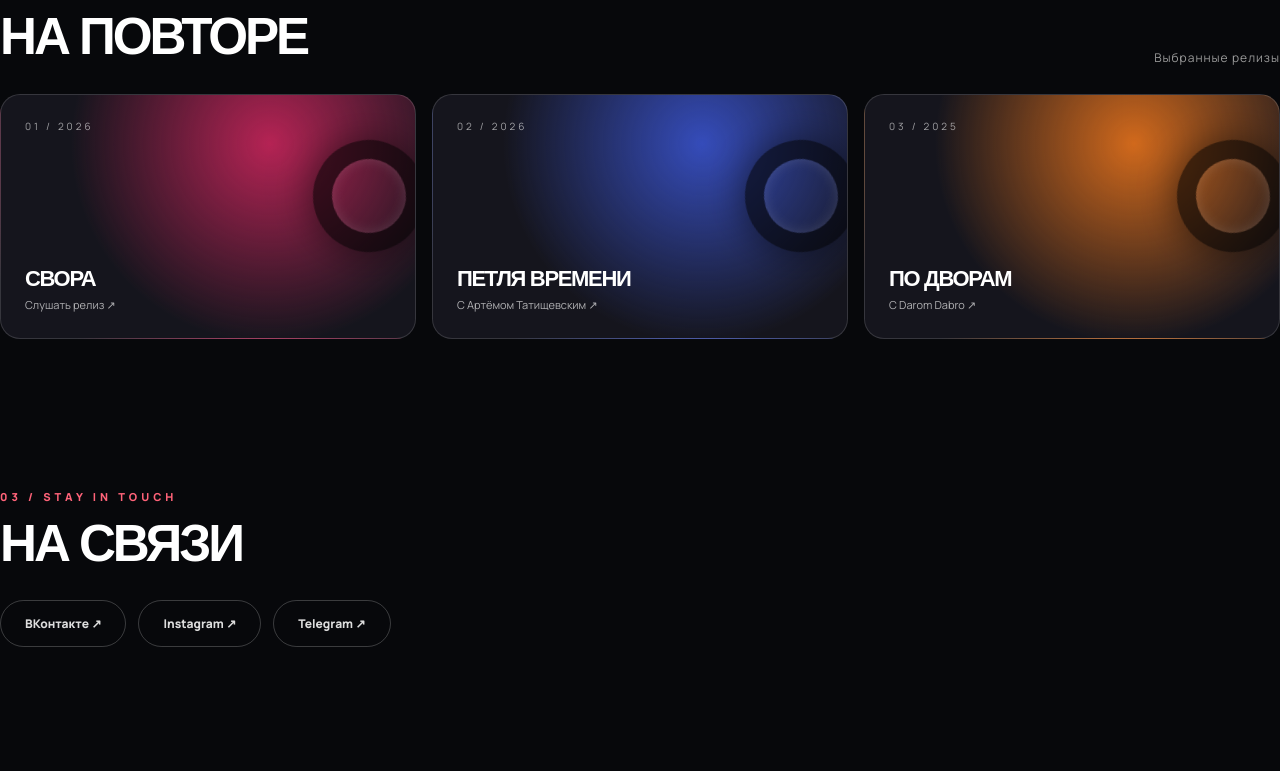
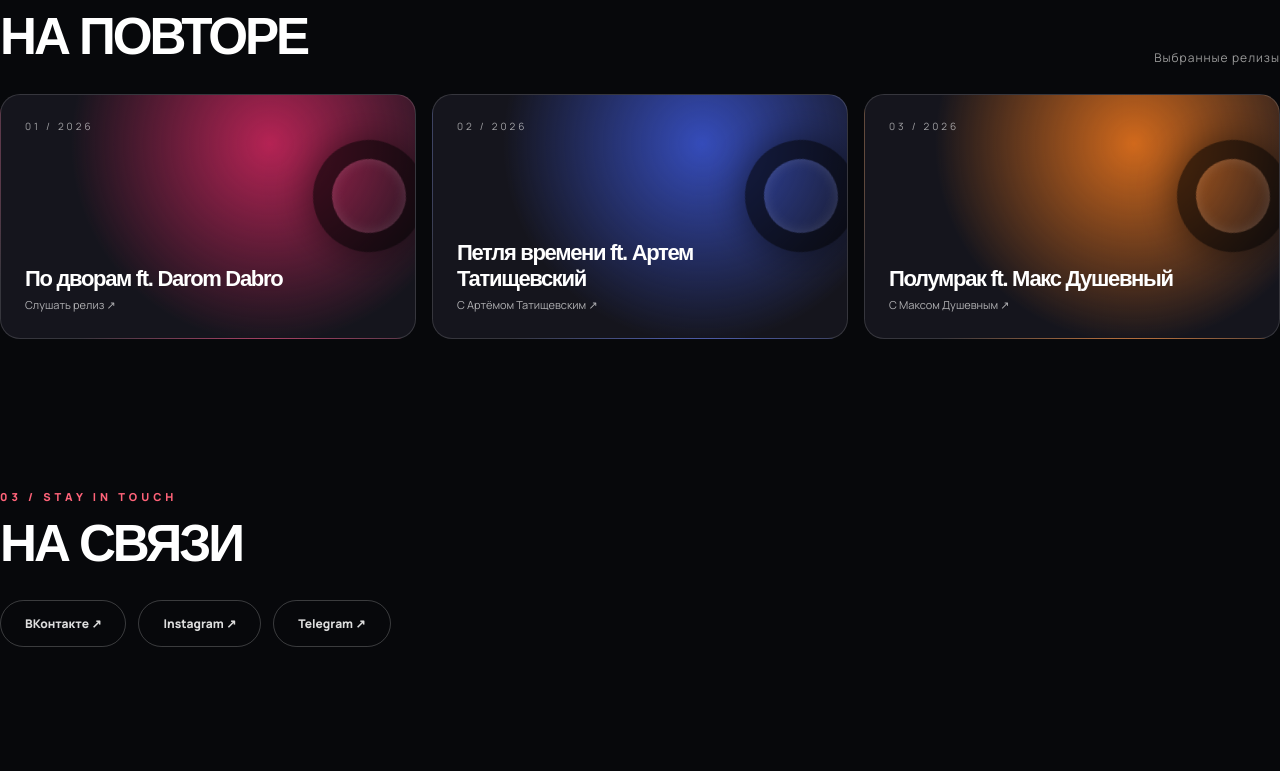
Before and after one commit to andreikuzmin1996-cloud/willtox-wt, a plain HTML site: page index.html in a window 1280 px wide. Shown: the part 1291-2062 px from the top of the page. Drawn offline with Linux system fonts and the light colour scheme; a web font is replaced by a local one.

Commit message:
Update featured tracks with three Yandex Music links

```diff
--- a/index.html
+++ b/index.html
@@ -9,9 +9,9 @@
 <a class="platform" data-edit-link="link_05" href="https://audiomack.com/willtox-wt" style="--glow:#e58117" target="_blank" rel="noopener"><div class="p-icon">A</div><div class="p-copy"><strong>Audiomack</strong><small>Профиль артиста</small></div><span class="arrow">↗</span></a>
 <a class="platform" data-edit-link="link_06" href="https://ok.ru/music/artist/122903864599054" style="--glow:#d85514" target="_blank" rel="noopener"><div class="p-icon">OK</div><div class="p-copy"><strong>Одноклассники</strong><small>Все треки</small></div><span class="arrow">↗</span></a></div></section>
 <section class="section container" id="tracks"><div class="section-head"><div><div class="kicker">02 / Selected tracks</div><h2>НА ПОВТОРЕ</h2></div><div class="meta">Выбранные релизы</div></div><div class="releases">
-<a class="release" data-edit-link="link_07" href="https://open.spotify.com/track/6IE2pW3nEK1S3rS5HkhV98" style="--col:#b52354" target="_blank" rel="noopener"><div class="num">01 / 2026</div><div class="disc"></div><div><strong>СВОРА</strong><br><span>Слушать релиз ↗</span></div></a>
-<a class="release" data-edit-link="link_08" href="https://music.apple.com/us/album/%D0%BF%D0%B5%D1%82%D0%BB%D1%8F-%D0%B2%D1%80%D0%B5%D0%BC%D0%B5%D0%BD%D0%B8-single/1895738168" style="--col:#354cba" target="_blank" rel="noopener"><div class="num">02 / 2026</div><div class="disc"></div><div><strong>ПЕТЛЯ ВРЕМЕНИ</strong><br><span>С Артёмом Татищевским ↗</span></div></a>
-<a class="release" data-edit-link="link_09" href="https://music.apple.com/us/album/%D0%BF%D0%BE-%D0%B4%D0%B2%D0%BE%D1%80%D0%B0%D0%BC-single/1798985750" style="--col:#d1691c" target="_blank" rel="noopener"><div class="num">03 / 2025</div><div class="disc"></div><div><strong>ПО ДВОРАМ</strong><br><span>С Darom Dabro ↗</span></div></a></div></section>
+<a class="release" data-edit-link="link_07" href="https://music.yandex.ru/album/35628728/track/136648880?utm_source=web&amp;utm_medium=copy_link" style="--col:#b52354" target="_blank" rel="noopener"><div class="num">01 / 2026</div><div class="disc"></div><div><strong>По дворам ft. Darom Dabro</strong><br><span>Слушать релиз ↗</span></div></a>
+<a class="release" data-edit-link="link_08" href="https://music.yandex.ru/album/41827925/track/150831219?utm_source=web&amp;utm_medium=copy_link" style="--col:#354cba" target="_blank" rel="noopener"><div class="num">02 / 2026</div><div class="disc"></div><div><strong>Петля времени ft. Артем Татищевский</strong><br><span>С Артёмом Татищевским ↗</span></div></a>
+<a class="release" data-edit-link="link_09" href="https://music.yandex.ru/album/44251726/track/156518716?utm_source=web&amp;utm_medium=copy_link" style="--col:#d1691c" target="_blank" rel="noopener"><div class="num">03 / 2026</div><div class="disc"></div><div><strong>Полумрак ft. Макс Душевный</strong><br><span>С Максом Душевным ↗</span></div></a></div></section>
 <section class="section container" id="social"><div class="section-head"><div><div class="kicker">03 / Stay in touch</div><h2>НА СВЯЗИ</h2></div></div><div class="socials"><a data-edit-link="link_10" href="https://vk.ru/willtox_wt" target="_blank" rel="noopener">ВКонтакте ↗</a><a data-edit-link="link_11" href="https://instagram.com/willtox_wt" target="_blank" rel="noopener">Instagram ↗</a><a data-edit-link="link_12" href="https://t.me/willtoxx" target="_blank" rel="noopener">Telegram ↗</a></div></section><section class="closing container"><strong>WILLTOX WT?</strong><p>МУЗЫКА НЕ ТРЕБУЕТ ОБЪЯСНЕНИЙ</p></section></main><footer class="container"><span>© 2026 WILLTOX WT?</span><span>HUSTLE LABEL MUSIC</span><button class="editor-launch" id="manage-links">Управлять ссылками</button></footer>
 <div class="editor-overlay" id="links-editor" role="dialog" aria-modal="true"><div class="editor-box"><h2>УПРАВЛЕНИЕ ССЫЛКАМИ</h2><p class="editor-desc">«Применить» изменяет ссылки только в твоём браузере. Чтобы обновление увидели все, скачай обновлённый index.html и опубликуй его в GitHub. Это не защищённая онлайн-админка.</p><div id="editor-fields"></div><div class="editor-tools"><button id="apply-links">Применить</button><button id="download-site">Скачать обновлённый сайт</button><button class="secondary" id="close-editor">Закрыть</button></div><div class="editor-status" id="editor-status"></div></div></div>
 <script>
```
